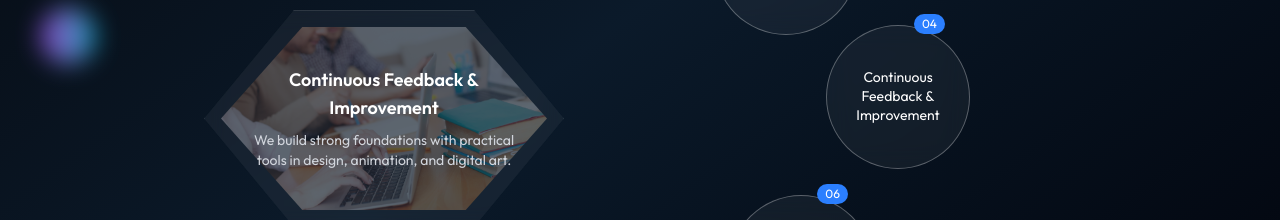
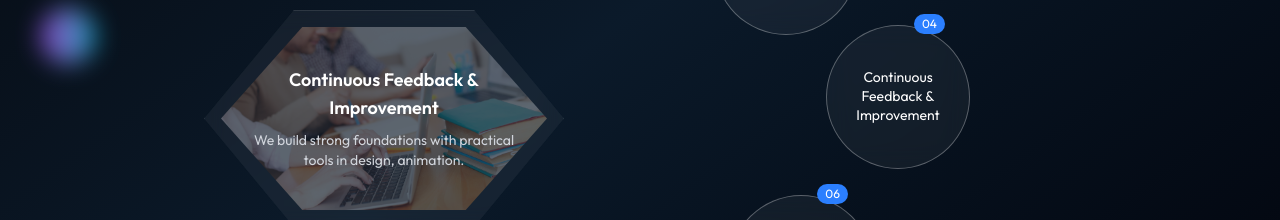
Before and after one commit to mensi001/skillkit.com, a Next.js app: page / in a window 1280 px wide. Shown: the part 3640-3860 px from the top of the page. Built offline with nearby package versions, Linux system fonts and the light colour scheme.

Commit message:
fix text in design

```diff
--- a/components/About.js
+++ b/components/About.js
@@ -30,7 +30,7 @@ export default function AboutCreative() {
                             <div className="p-6 rounded-xl">
                                 <h4 className="text-lg font-semibold text-white mb-2">Continuous Feedback & Improvement</h4>
                                 <p className="text-sm text-gray-300">
-                                    We build strong foundations with practical tools in design, animation, and digital art.
+                                    We build strong foundations with practical tools in design, animation.
                                 </p>
                             </div>
                         </div>
```
